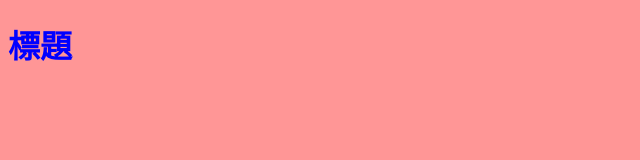
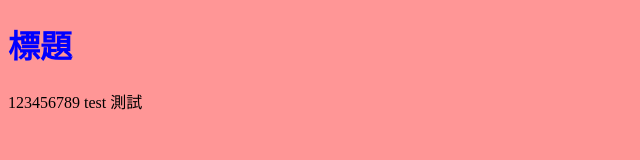
Before and after one commit to ytlee74/TID20101_GIT, a plain HTML site: page index.html in a window 1280 px wide. Shown: the whole page, without its empty margins (0-640 px from the left). Drawn offline with Linux system fonts and the light colour scheme.

Commit message:
增加p段落內容

```diff
--- a/index.html
+++ b/index.html
@@ -9,6 +9,7 @@
 <body>
     <div class="wrapper">
         <h1>標題</h1>
+        <p>123456789 test 測試</p>
     </div>
 </body>
 </html>
```
